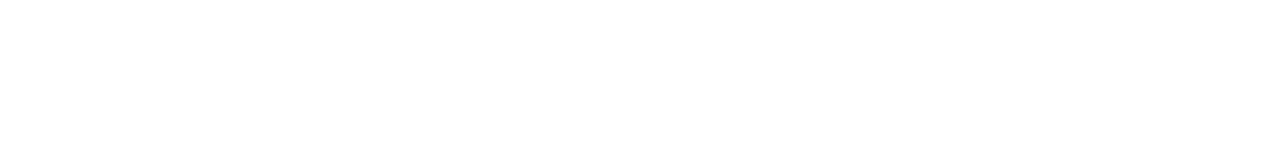
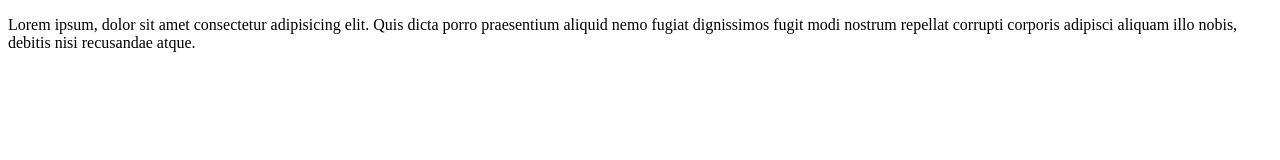
Before and after one commit to jottasant0s/projeto-1, a plain HTML site: page index.html in a window 1280 px wide. Drawn offline with Linux system fonts and the light colour scheme.

Commit message:
adicionado texto no body

```diff
--- a/index.html
+++ b/index.html
@@ -7,6 +7,6 @@
     <title>Curso de Git e Github</title>
 </head>
 <body>
-
+    <p>Lorem ipsum, dolor sit amet consectetur adipisicing elit. Quis dicta porro praesentium aliquid nemo fugiat dignissimos fugit modi nostrum repellat corrupti corporis adipisci aliquam illo nobis, debitis nisi recusandae atque.</p>
 </body>
 </html>
```
